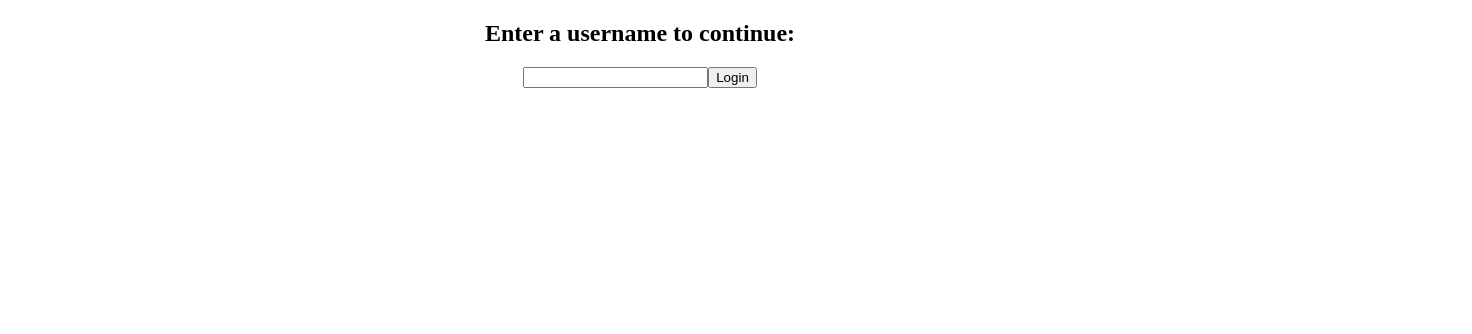
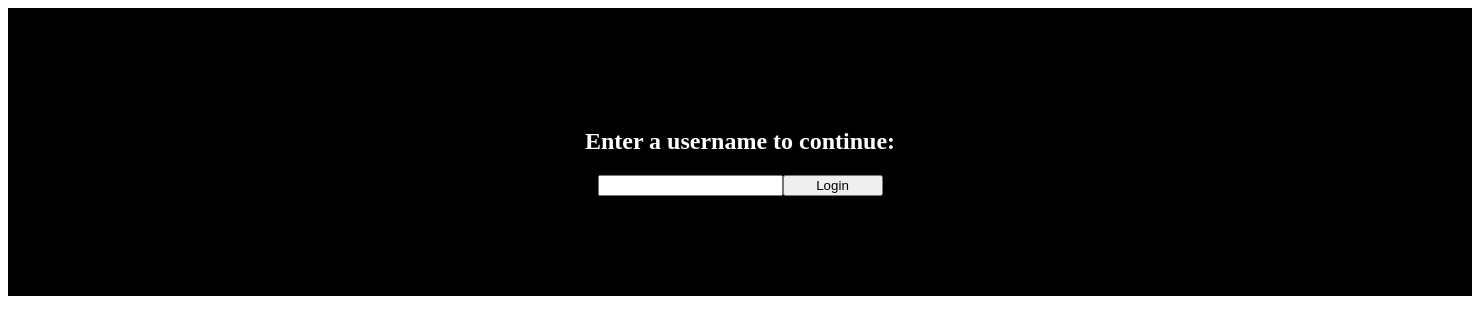
Before and after one commit to anishaz/belt-2, an Angular app in the folder public/: page /login in a window 1280 px wide. Shown: the top 334 px of the page, 1472 px wide, since content can reach past the window. Built offline with nearby package versions, Linux system fonts and the light colour scheme.

Commit message:
Updated login styling and updated error status if trying to login without submitting a username

```diff
--- a/public/src/app/login/login.component.css
+++ b/public/src/app/login/login.component.css
@@ -9,3 +9,18 @@ form {
 li {
   color: red;
 }
+
+.login-form {
+  background: black;
+  width: 100%;
+  padding: 100px;
+  margin: auto;
+}
+
+.login-header {
+  color: white;
+}
+
+.submit-button {
+  width: 100px;
+}
--- a/public/src/app/login/login.component.html
+++ b/public/src/app/login/login.component.html
@@ -1,16 +1,19 @@
-<h2>Enter a username to continue:</h2>
+<div class="login-form">
+  <h2 class="login-header">Enter a username to continue:</h2>
   <form (submit)="logreg(formData)" #formData="ngForm">
     <input type="text"
     name="username"
+    class="username"
     required
     minlength = "3"
     maxlength = "18"
     ngModel
     #username="ngModel">
-  <ul *ngIf="username.errors && (username.dirty || username.touched)">
+    <ul *ngIf="username.errors && username.dirty">
           <li [hidden]="!username.errors.minlength">Username must be at least 3 characters</li>
           <li [hidden]="!username.errors.maxlength">Username must be no greater than 18 characters</li>
           <li [hidden]="!username.errors.required">Username is required</li>
     </ul>
-  <input type="submit" value="Login">
+    <input type="submit" value="Login" class="submit-button">
   </form>
+</div>
```
Also changed, not shown: 1 other file (tests, documents, lock files or other folders). Lines whose indentation alone changed are shown as unchanged.
